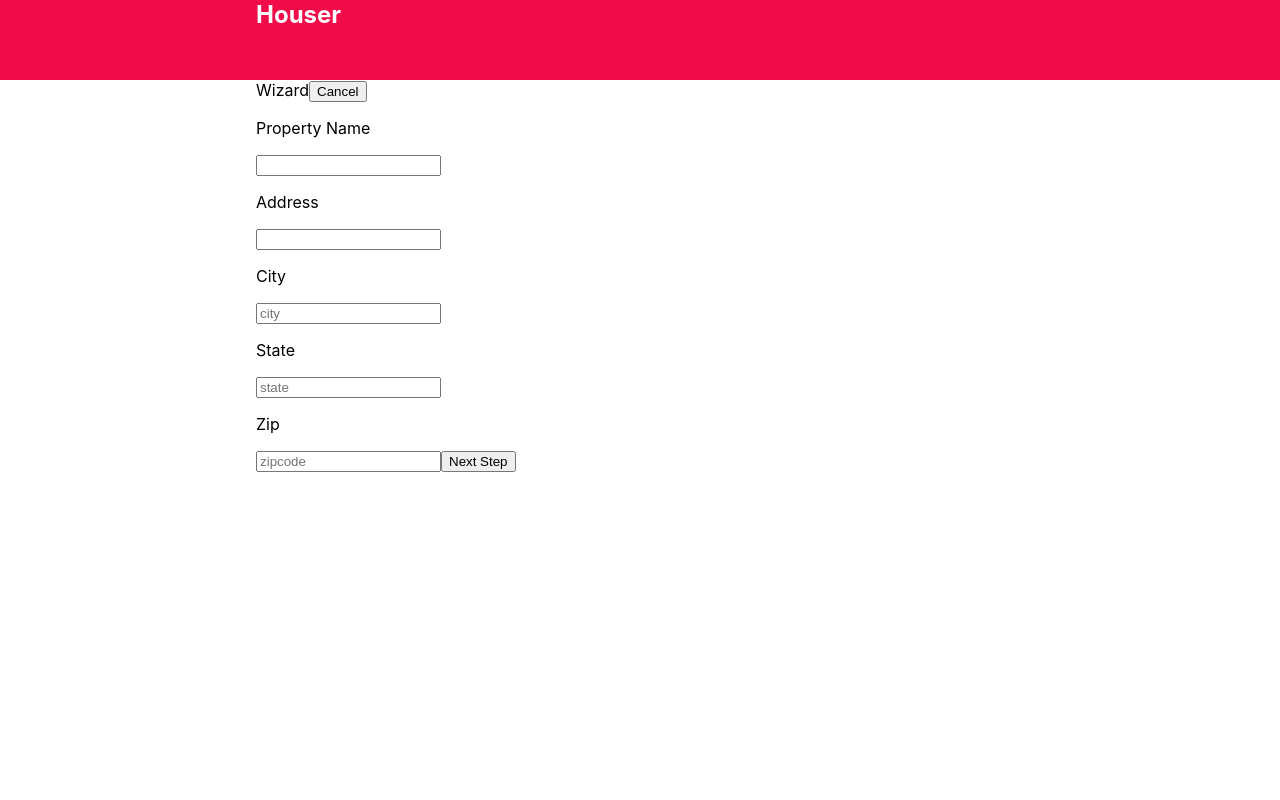
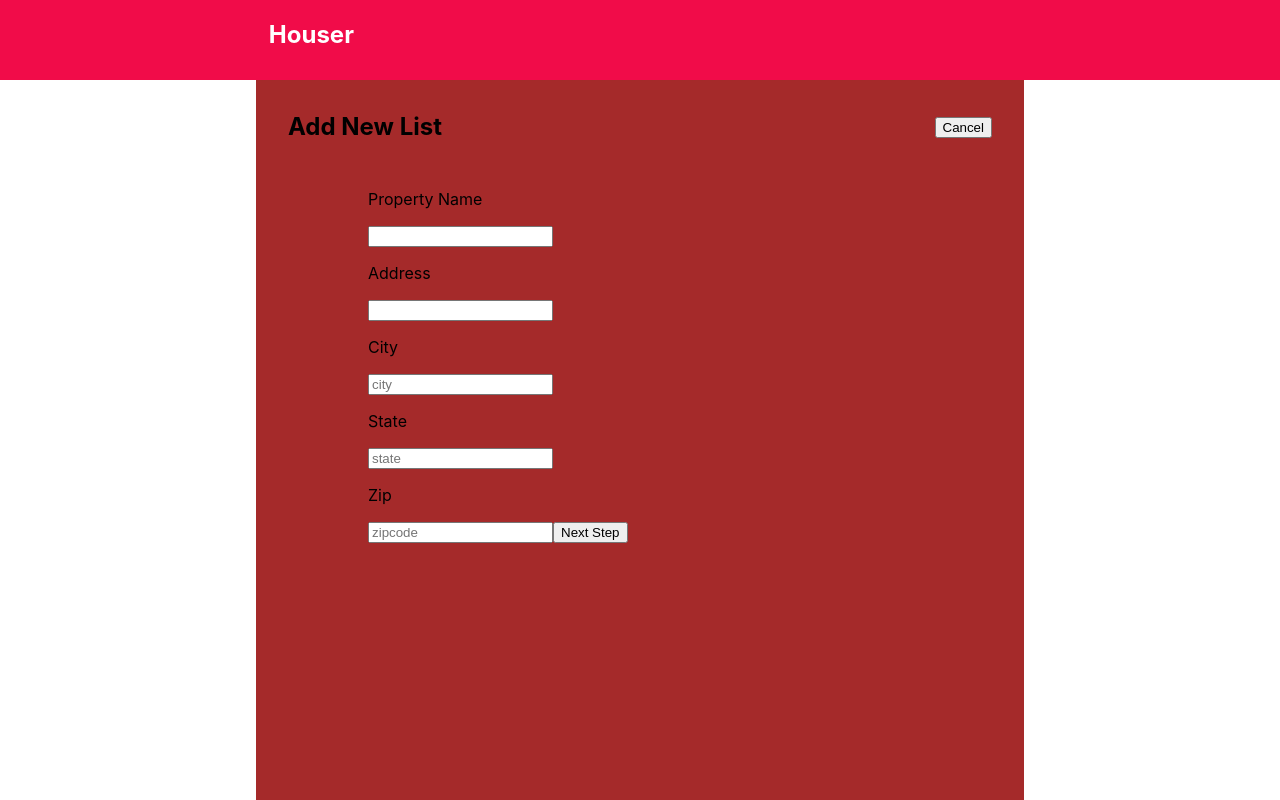
Before and after one commit to scottsf/apt-full-stack-app, a React (Create React App) app: page /wizard/step1 in a window 1280 px wide. Built offline with nearby package versions, Linux system fonts and the light colour scheme.

Commit message:
Style Dashboard component

```diff
--- a/src/components/dashboard/dashboard.scss
+++ b/src/components/dashboard/dashboard.scss
@@ -1,6 +1,6 @@
 .dashboard {
-  height: 50vh;
   width: 100%;
+  background: brown;
 }
 
 .dashboard_nav {
--- a/src/components/header/header.scss
+++ b/src/components/header/header.scss
@@ -1,13 +1,13 @@
 .header {
+  position: relative;
   background: #F10C49;
   width: 100%;
   height: 10vh;
-
 }
 
 .header_h2 {
-  height: 100%;
-  padding-left: 20%;
+  position: absolute;
+  padding-left: 21%;
   color: #ffffff;
-  margin-top: auto;
+  margin-top: 2.5vh;
 }
--- a/src/components/wizard/Wizard.js
+++ b/src/components/wizard/Wizard.js
@@ -1,21 +1,23 @@
 import React, {Component} from 'react';
 import {Route, Link} from 'react-router-dom';
-import axios from 'axios';
 import Step1 from './Step1.js';
 import Step2 from './Step2.js';
 import Step3 from './Step3.js';
 import {connect} from 'react-redux';
 import {clearState} from '../../ducks/reducer';
+import './wizard.scss';
 
 class Wizard extends Component {
   render() {
     return (
-      <div>
-        Wizard
-        <Link to="/">
-          <button onClick={() => this.props.clearState()}> Cancel </button>
-        </Link>
-        <div>
+      <div className="wizard">
+        <div className="wizard_nav">
+          <h2> Add New List </h2>
+          <Link to="/">
+            <button onClick={() => this.props.clearState()}> Cancel </button>
+          </Link>
+        </div>
+        <div className="wizard_steps">
           <Route path="/wizard/step1" component={Step1} />
           <Route path="/wizard/step2" component={Step2} />
           <Route path="/wizard/step3" component={Step3} />
--- /dev/null
+++ b/src/components/wizard/wizard.scss
@@ -0,0 +1,18 @@
+.wizard {
+  background: brown;
+  width: 100%;
+  padding: 2rem;
+}
+
+.wizard_nav {
+  display: flex;
+  justify-content: space-between;
+  align-items: center;
+  h2 {
+    margin: 0;
+  }
+}
+
+.wizard_steps {
+  padding: 2rem 5rem;
+}
```
